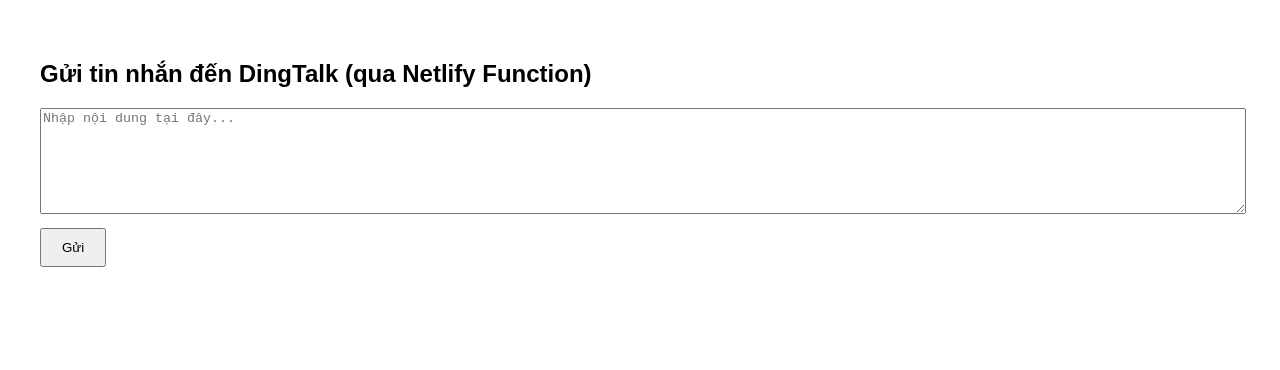
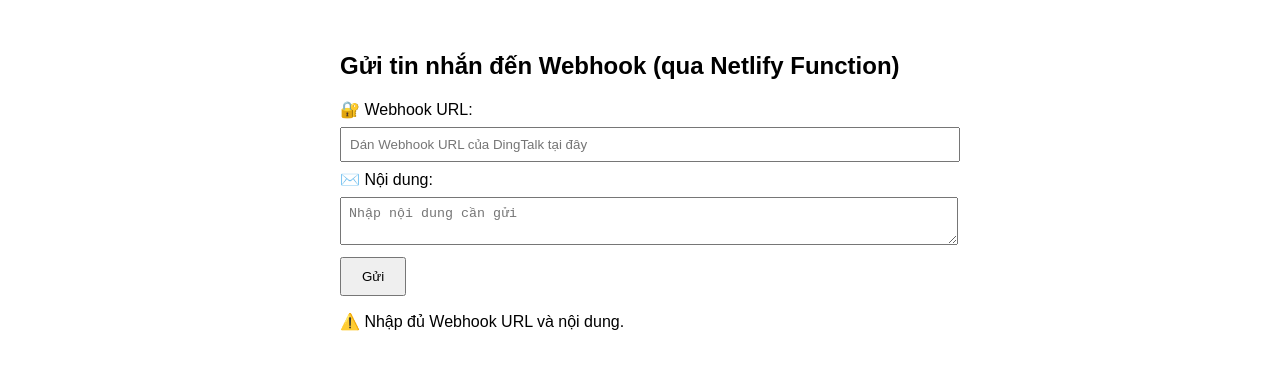
Before and after one commit to qtdu/webhookQTDU, a plain HTML site: page index.html in a window 1280 px wide. Both pictures are taken after a click on the button "Gửi". Drawn offline with Linux system fonts and the light colour scheme; no server answers.

Commit message:
Update index.html

```diff
--- a/index.html
+++ b/index.html
@@ -1,35 +1,50 @@
 <!DOCTYPE html>
-<html lang="en">
+<html lang="vi">
 <head>
   <meta charset="UTF-8">
-  <title>Gửi Webhook qua Netlify</title>
+  <title>Gửi Webhook DingTalk</title>
   <style>
-    body { font-family: sans-serif; padding: 2em; }
-    textarea { width: 100%; height: 100px; }
-    button { margin-top: 10px; padding: 10px 20px; }
+    body { font-family: sans-serif; padding: 2em; max-width: 600px; margin: auto; }
+    input, textarea { width: 100%; padding: 8px; margin: 8px 0; }
+    button { padding: 10px 20px; }
   </style>
 </head>
 <body>
-  <h2>Gửi tin nhắn đến DingTalk (qua Netlify Function)</h2>
-  <textarea id="message" placeholder="Nhập nội dung tại đây..."></textarea><br>
+  <h2>Gửi tin nhắn đến Webhook (qua Netlify Function)</h2>
+  <label>🔐 Webhook URL:</label>
+  <input type="text" id="webhookUrl" placeholder="Dán Webhook URL của DingTalk tại đây">
+
+  <label>✉️ Nội dung:</label>
+  <textarea id="message" placeholder="Nhập nội dung cần gửi"></textarea><br>
+
   <button onclick="send()">Gửi</button>
-
   <p id="status"></p>
 
   <script>
     async function send() {
-      const msg = document.getElementById('message').value;
+      const url = document.getElementById('webhookUrl').value.trim();
+      const msg = document.getElementById('message').value.trim();
 
+      if (!url || !msg) {
+        document.getElementById('status').textContent = '⚠️ Nhập đủ Webhook URL và nội dung.';
+        return;
+      }
 
       const res = await fetch('/.netlify/functions/sendMessage', {
         method: 'POST',
         headers: { 'Content-Type': 'application/json' },
-        body: JSON.stringify({ message: msg })
+        body: JSON.stringify({ webhook: url, message: msg })
       });
 
-      const result = await res.json();
+      let result;
+      try {
+        result = await res.json();
+      } catch {
+        result = { error: "Không nhận được phản hồi JSON từ server." };
+      }
+
       document.getElementById('status').textContent =
-        res.ok ? '✅ Gửi thành công!' : '❌ Lỗi: ' + result.error;
+        res.ok ? '✅ Đã gửi thành công!' : '❌ Lỗi: ' + (result.error || 'Unknown');
     }
   </script>
 </body>
```
